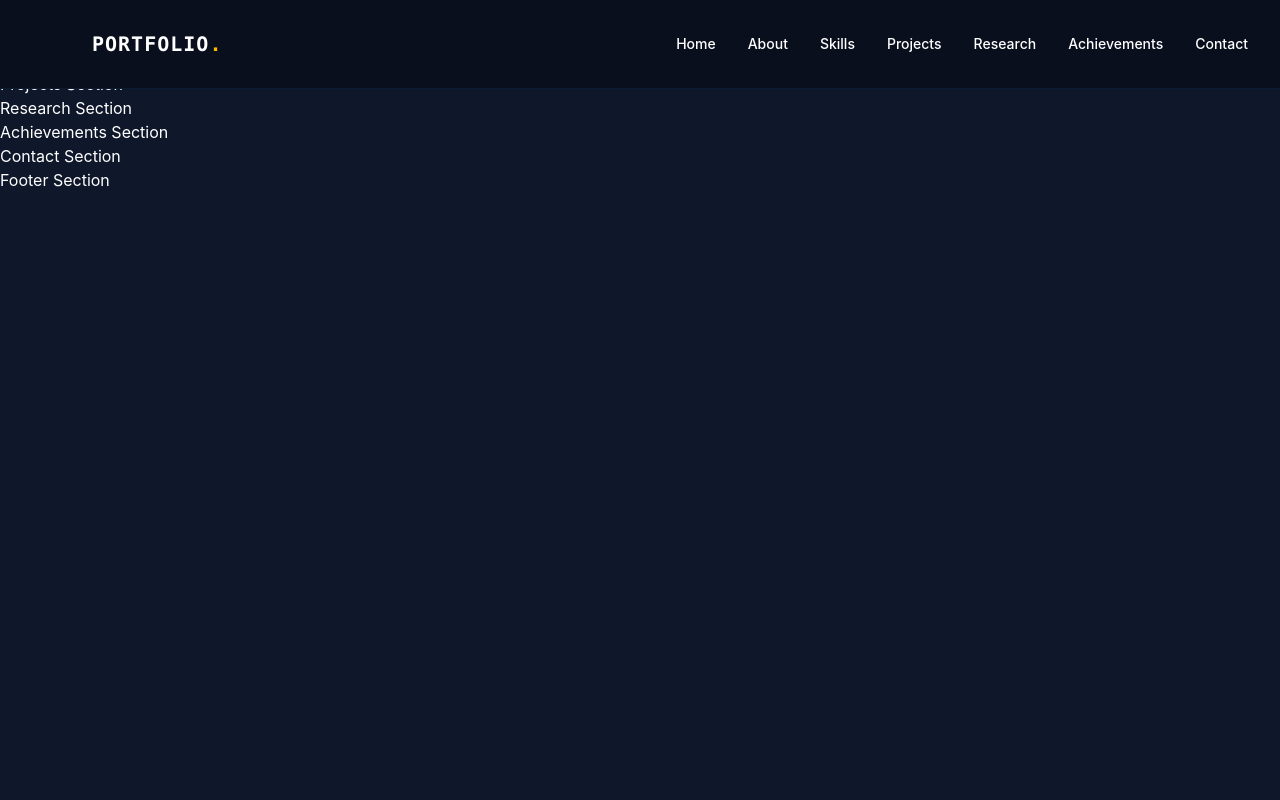
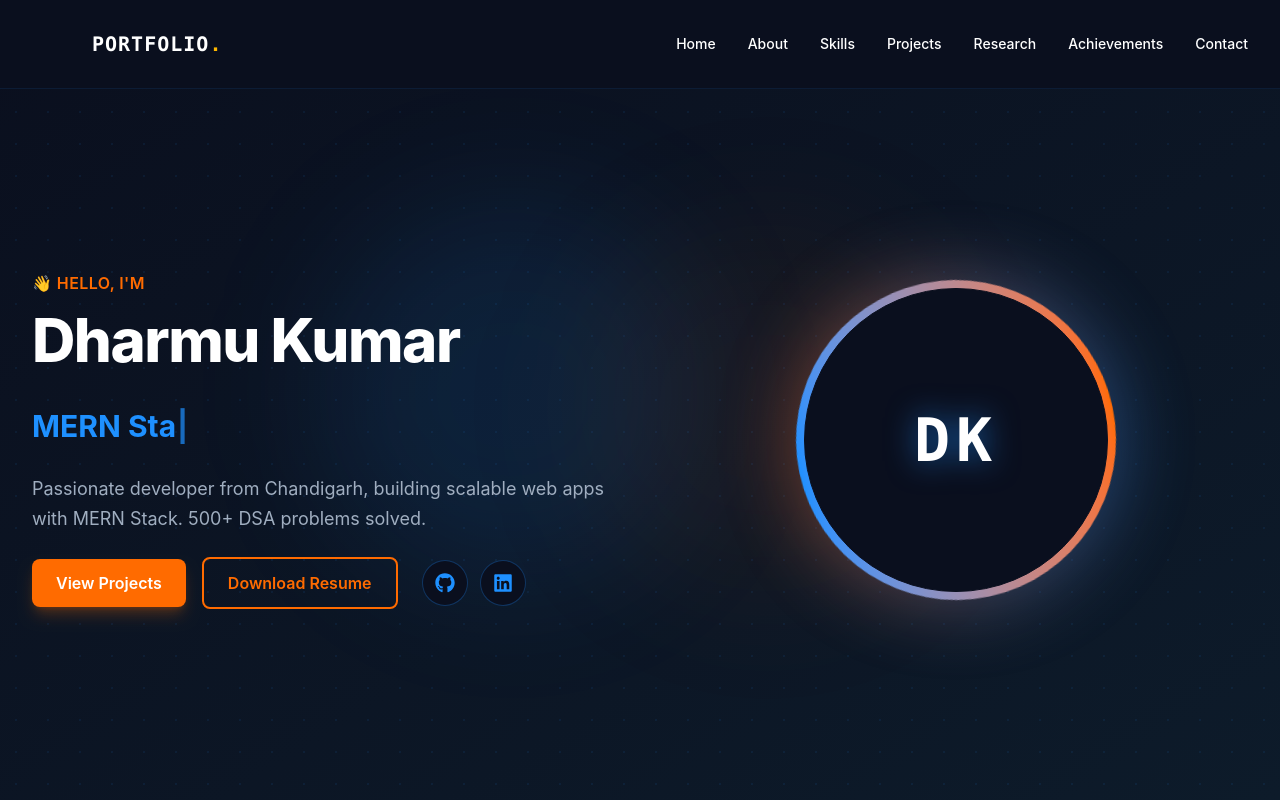
Before and after one commit to dharmu689/Portfolio, a React (Vite) app in the folder client/: page / in a window 1280 px wide. Shown: the top 800 px of the page. Built offline with nearby package versions, Linux system fonts and the light colour scheme.

Commit message:
hero section

```diff
--- a/client/src/components/Hero.jsx
+++ b/client/src/components/Hero.jsx
@@ -1,4 +1,126 @@
+import { motion } from 'framer-motion'
+import Typewriter from 'typewriter-effect'
+import { FaGithub, FaLinkedin } from 'react-icons/fa'
+
 const Hero = () => {
-  return <div id="hero">Hero Section</div>
+  return (
+    <section
+      id="hero"
+      className="relative min-h-screen flex items-center justify-center bg-gradient-to-br from-brandNavy to-[#0D1B2A] overflow-hidden pt-20 px-4 sm:px-6 lg:px-8"
+    >
+      {/* Tech grid/dot background overlay */}
+      <div className="absolute inset-0 bg-[radial-gradient(rgba(30,144,255,0.08)_1px,transparent_1px)] bg-[size:32px_32px] pointer-events-none" />
+
+      {/* Decorative Blur Blobs */}
+      <div className="absolute top-1/4 left-1/4 w-72 h-72 sm:w-96 sm:h-96 bg-brandBlue/10 rounded-full blur-3xl pointer-events-none" />
+      <div className="absolute bottom-1/4 right-1/4 w-72 h-72 sm:w-96 sm:h-96 bg-brandOrange/5 rounded-full blur-3xl pointer-events-none" />
+
+      <div className="max-w-7xl mx-auto w-full grid grid-cols-1 md:grid-cols-2 gap-12 items-center relative z-10 py-12 md:py-24">
+        {/* Left Side: Content */}
+        <motion.div
+          initial={{ opacity: 0, x: -50 }}
+          animate={{ opacity: 1, x: 0 }}
+          transition={{ duration: 0.8, ease: 'easeOut' }}
+          className="flex flex-col space-y-6 text-left"
+        >
+          <div>
+            <span className="text-brandOrange font-semibold tracking-wide uppercase text-sm sm:text-base">
+              👋 Hello, I'm
+            </span>
+            <h1 className="text-4xl sm:text-5xl md:text-6xl font-extrabold tracking-tight text-white mt-2 leading-tight">
+              Dharmu Kumar
+            </h1>
+          </div>
+
+          {/* Subheading with Typewriter effect */}
+          <div className="text-2xl sm:text-3xl font-bold text-brandBlue flex items-center h-12">
+            <Typewriter
+              options={{
+                strings: [
+                  'Full Stack Developer',
+                  'MERN Stack Developer',
+                  'Backend Developer',
+                  'Problem Solver',
+                ],
+                autoStart: true,
+                loop: true,
+                delay: 75,
+                deleteSpeed: 50,
+              }}
+            />
+          </div>
+
+          <p className="text-base sm:text-lg text-[#A0AEC0] max-w-xl leading-relaxed">
+            Passionate developer from Chandigarh, building scalable web apps with MERN Stack. 500+ DSA problems solved.
+          </p>
+
+          {/* Call to Actions & Socials */}
+          <div className="flex flex-wrap gap-4 items-center">
+            <a
+              href="#projects"
+              onClick={(e) => {
+                e.preventDefault()
+                document.getElementById('projects')?.scrollIntoView({ behavior: 'smooth' })
+              }}
+              className="px-6 py-3 rounded-lg bg-brandOrange text-white font-semibold shadow-lg shadow-brandOrange/25 hover:bg-[#E05E00] hover:shadow-brandOrange/45 hover:-translate-y-0.5 transition-all duration-300"
+            >
+              View Projects
+            </a>
+            <a
+              href="#resume"
+              className="px-6 py-3 rounded-lg border-2 border-brandOrange text-brandOrange font-semibold hover:bg-brandOrange hover:text-white hover:-translate-y-0.5 transition-all duration-300"
+            >
+              Download Resume
+            </a>
+
+            <div className="flex space-x-3 items-center sm:ml-2">
+              <a
+                href="https://github.com/dharmu689"
+                target="_blank"
+                rel="noopener noreferrer"
+                className="p-3 rounded-full bg-brandNavy border border-brandBlue/30 text-brandBlue hover:bg-brandBlue hover:text-white hover:-translate-y-0.5 transition-all duration-300"
+                aria-label="GitHub"
+              >
+                <FaGithub className="h-5 w-5" />
+              </a>
+              <a
+                href="https://linkedin.com"
+                target="_blank"
+                rel="noopener noreferrer"
+                className="p-3 rounded-full bg-brandNavy border border-brandBlue/30 text-brandBlue hover:bg-brandBlue hover:text-white hover:-translate-y-0.5 transition-all duration-300"
+                aria-label="LinkedIn"
+              >
+                <FaLinkedin className="h-5 w-5" />
+              </a>
+            </div>
+          </div>
+        </motion.div>
+
+        {/* Right Side: Circular Avatar Placeholder */}
+        <motion.div
+          initial={{ opacity: 0, x: 50 }}
+          animate={{ opacity: 1, x: 0 }}
+          transition={{ duration: 0.8, ease: 'easeOut', delay: 0.2 }}
+          className="flex items-center justify-center"
+        >
+          <div className="relative w-64 h-64 sm:w-80 sm:h-80 flex items-center justify-center">
+            {/* Glowing background halo */}
+            <div className="absolute inset-0 bg-gradient-to-r from-brandOrange to-brandBlue rounded-full blur-2xl opacity-40 animate-pulse" />
+
+            {/* Spinning border ring */}
+            <div className="absolute inset-0 rounded-full bg-gradient-to-r from-brandOrange to-brandBlue p-1.5 animate-spin-slow" />
+
+            {/* Inner background containing initials */}
+            <div className="absolute inset-2 rounded-full bg-brandNavy flex items-center justify-center overflow-hidden border border-brandNavy">
+              <span className="text-5xl sm:text-6xl font-extrabold tracking-widest text-white font-mono select-none drop-shadow-[0_0_15px_rgba(30,144,255,0.6)]">
+                DK
+              </span>
+            </div>
+          </div>
+        </motion.div>
+      </div>
+    </section>
+  )
 }
+
 export default Hero
--- a/client/tailwind.config.js
+++ b/client/tailwind.config.js
@@ -12,6 +12,9 @@ export default {
         brandBlue: '#1E90FF',
         brandYellow: '#FFB800',
       },
+      animation: {
+        'spin-slow': 'spin 12s linear infinite',
+      },
     },
   },
   plugins: [],
```
